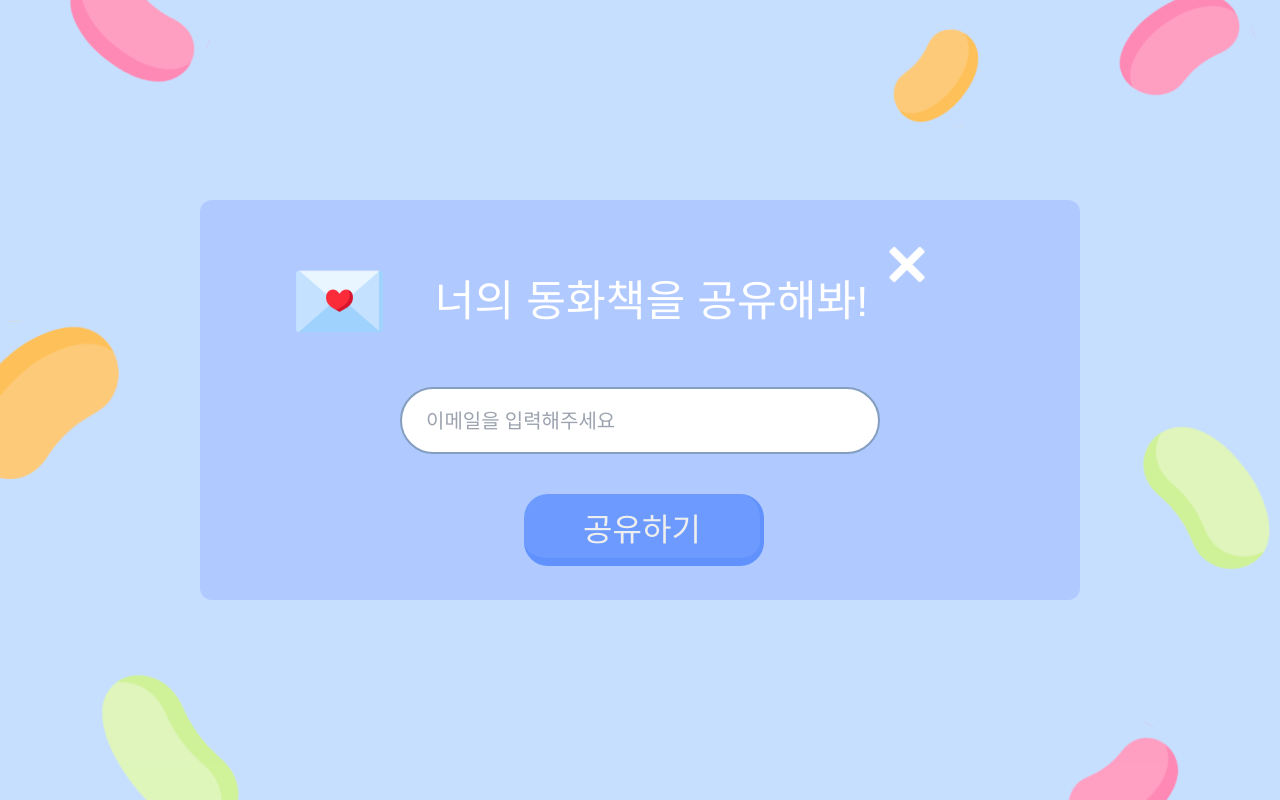
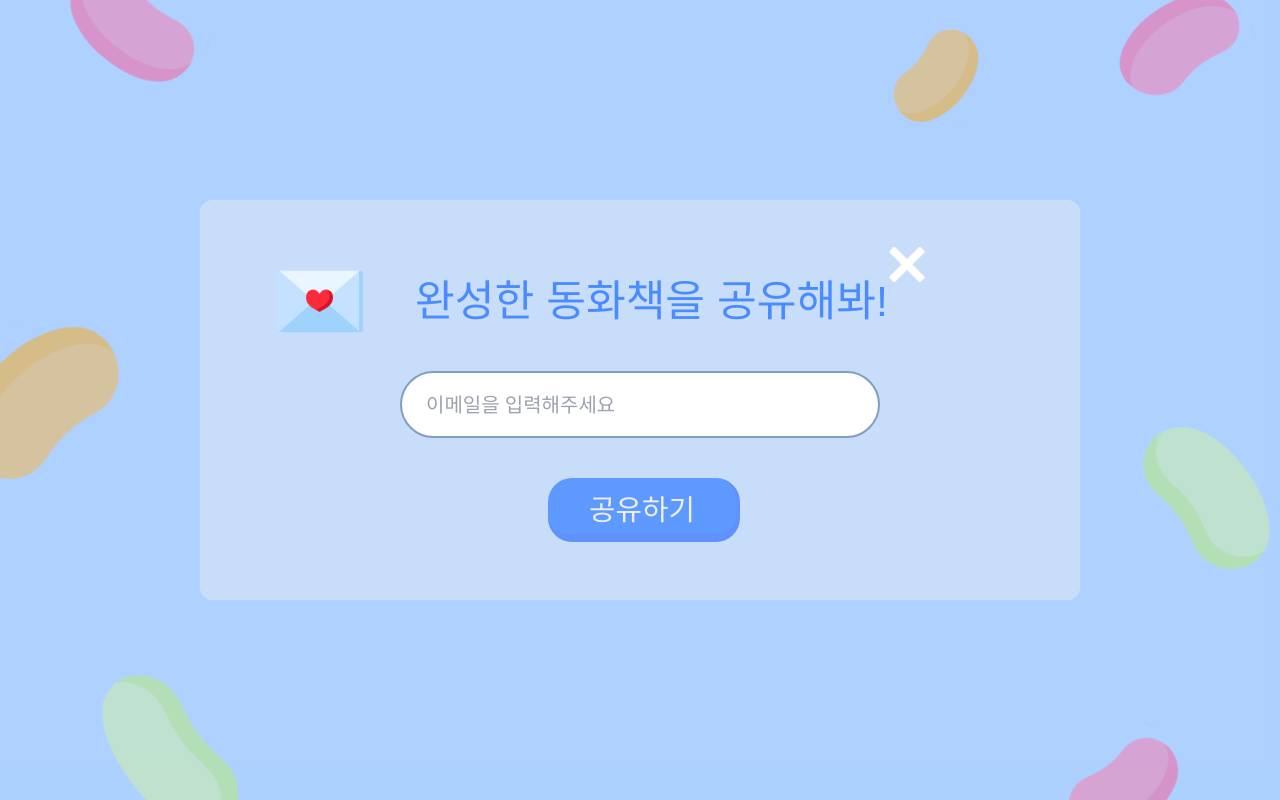
Before and after one commit to 2023-Winter-Bootcamp-Team-I/Docker, a React (Vite) app in the folder frontend/: page /sharemodal in a window 1280 px wide. Built offline with nearby package versions, Linux system fonts and the light colour scheme; no server answers; a web font is replaced by a local one; what recoil-persist would draw is missing.

Commit message:
feat: CSS 수정

```diff
--- a/frontend/src/components/ShareModal.tsx
+++ b/frontend/src/components/ShareModal.tsx
@@ -48,7 +48,7 @@ const ShareModal: React.FC<ShareModalProps> = ({ closeModal, bookId }) => {
     <AnimatePresence>
       {isModalOpen && (
         <motion.div
-          className="fixed top-0 left-0 w-screen h-screen flex items-center justify-center bg-white bg-opacity-30"
+          className="fixed top-0 left-0 w-screen h-screen flex items-center justify-center bg-mainColor bg-opacity-50"
           initial={{ opacity: 0 }}
           animate={{ opacity: 1 }}
           exit={{ opacity: 0 }}
@@ -57,13 +57,13 @@ const ShareModal: React.FC<ShareModalProps> = ({ closeModal, bookId }) => {
           <button onClick={closeModal}>
             <img className="flex left-[69%] top-[30%] absolute z-40 " src={Close} alt="close_button" />
           </button>
-          <div className="bg-[#b0c9ff] mb-  w-[55rem] h-[25rem] rounded-xl flex flex-col z-20 justify-between">
+          <div className="bg-[#c7ddfa] mb-  w-[55rem] h-[25rem] rounded-xl flex flex-col z-20 justify-between">
             <div className="flex flex-col justify-center items-center ">
               <div className="flex  gap-4 -ml-28">
                 <img src={letter2} className="flex -mb-20  mr-10 scale-110" />
-                <p className="font-jua mt-20 text-white text-[2.7rem]">너의 동화책을 공유해봐!</p>
+                <p className="font-jua mt-20 text-[#4a8cff] text-[2.7rem]">완성한 동화책을 공유해봐!</p>
               </div>
-              <div className="flex mt-16 ">
+              <div className="flex mt-12 ">
                 <input
                   id="email"
                   name="email"
@@ -83,7 +83,7 @@ const ShareModal: React.FC<ShareModalProps> = ({ closeModal, bookId }) => {
                       handleShareButtonClick();
                       closeModal();
                     }}
-                    className="w-[15rem] h-[4.5rem] text-[#EEEEEE] bg-[#6c9aff] pt-2 text-[2rem] rounded-3xl border-[#6091fd] border-b-8 border-r-4 hover:bg-[#447fff] font-jua hover:border-[#296dff]"
+                    className="w-[12rem] h-[4rem] text-[#EEEEEE] bg-[#5e99ff] pt-2 text-[1.8rem] rounded-3xl border-[#6091fd] border-b-8 border-r-4 hover:bg-[#447fff] font-jua hover:border-[#296dff]"
                   >
                     공유하기
                   </button>
--- a/frontend/src/index.css
+++ b/frontend/src/index.css
@@ -54,7 +54,7 @@ body {
   /* font-weight: 300;
   font-family: Inter; */
   /* color:black; */
-  overflow-x: hidden;
+  overflow: hidden;
 }
 a {
   text-decoration:none;
--- a/frontend/src/pages/AboutUsPage.tsx
+++ b/frontend/src/pages/AboutUsPage.tsx
@@ -4,8 +4,8 @@ import Tab from '@mui/material/Tab';
 import Typography from '@mui/material/Typography';
 import Box from '@mui/material/Box';
 import mainPageImg from '@/assets/images/mainPage.png';
-import createInfoPageImg from '@/assets/images/CreateInfoPage.png';
-import createBookPageImg from '@/assets/images/CreateBookPage.png';
+// import createInfoPageImg from '@/assets/images/CreateInfoPage.png';
+// import createBookPageImg from '@/assets/images/CreateBookPage.png';
 
 interface TabPanelProps {
   children?: React.ReactNode;
@@ -70,13 +70,13 @@ export default function AboutUsPage() {
             <div className="flex flexrow gap-x-10">
               <div className="flex items-center">
                 <TabPanel value={value} index={0}>
-                  <img src={createInfoPageImg} className="h-96 w-11/12"></img>
+                  {/* <img src={createInfoPageImg} className="h-96 w-11/12"></img> */}
                 </TabPanel>
                 <TabPanel value={value} index={1}>
-                  <img src={createInfoPageImg} className="h-96 w-11/12"></img>
+                  {/* <img src={createInfoPageImg} className="h-96 w-11/12"></img> */}
                 </TabPanel>
                 <TabPanel value={value} index={2}>
-                  <img src={createBookPageImg} className="h-96 w-11/12"></img>
+                  {/* <img src={createBookPageImg} className="h-96 w-11/12"></img> */}
                 </TabPanel>
                 <TabPanel value={value} index={3}>
                   <img src={mainPageImg} className="h-96 w-11/12"></img>
--- a/frontend/src/pages/ServicePage.tsx
+++ b/frontend/src/pages/ServicePage.tsx
@@ -50,7 +50,7 @@ export default function ServicePage() {
           initial={{ opacity: 0, y: 30 }}
           animate={{ opacity: 1, y: 0 }}
           exit={{ opacity: 0, y: 30 }}
-          transition={{ duration: 3, delay: 1.5 }}
+          transition={{ duration: 3, delay: 1 }}
         >
           <div className="flex justify-around items-center bg-[#FCFCFC] bg-opacity-40 shadow-[3px_4px_4px_1px_rgba(0,0,0,0.20)] rounded-[1.5rem] px-4 w-[480px] h-[200px]">
             <div className="flex flex-col">
@@ -78,7 +78,7 @@ export default function ServicePage() {
           className="flex flex-row gap-12 mt-8 items-center justify-center w-full h-full"
           initial={{ opacity: 0, y: 30 }}
           animate={{ opacity: 1, y: 0 }}
-          transition={{ duration: 3, delay: 2.5 }}
+          transition={{ duration: 2.5, delay: 2.0 }}
         >
           <div className="flex justify-around items-center bg-[#FCFCFC] bg-opacity-40 shadow-[3px_4px_4px_1px_rgba(0,0,0,0.20)] rounded-[1.5rem] px-4 w-[480px] h-[200px]">
             <div className="flex flex-col">
```
